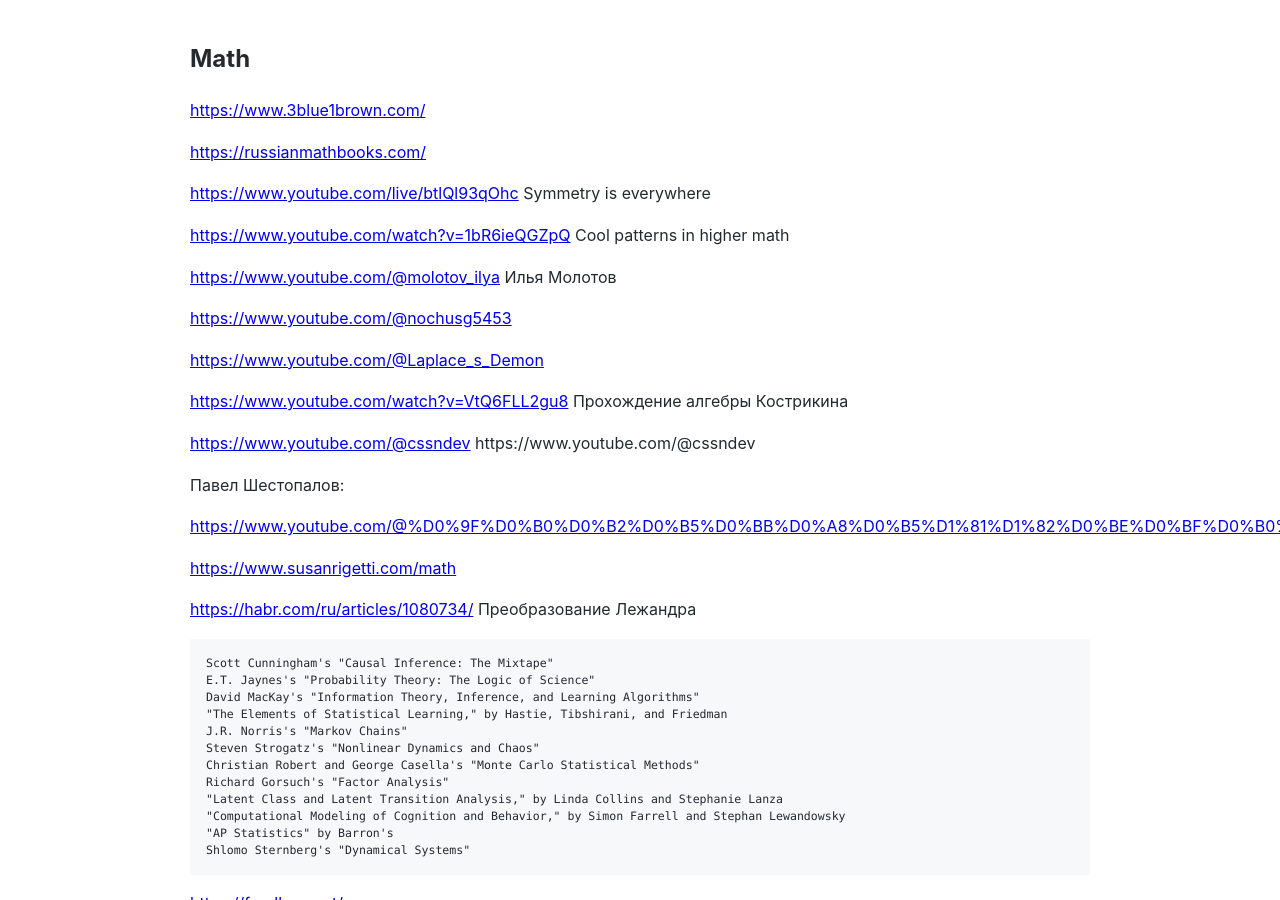
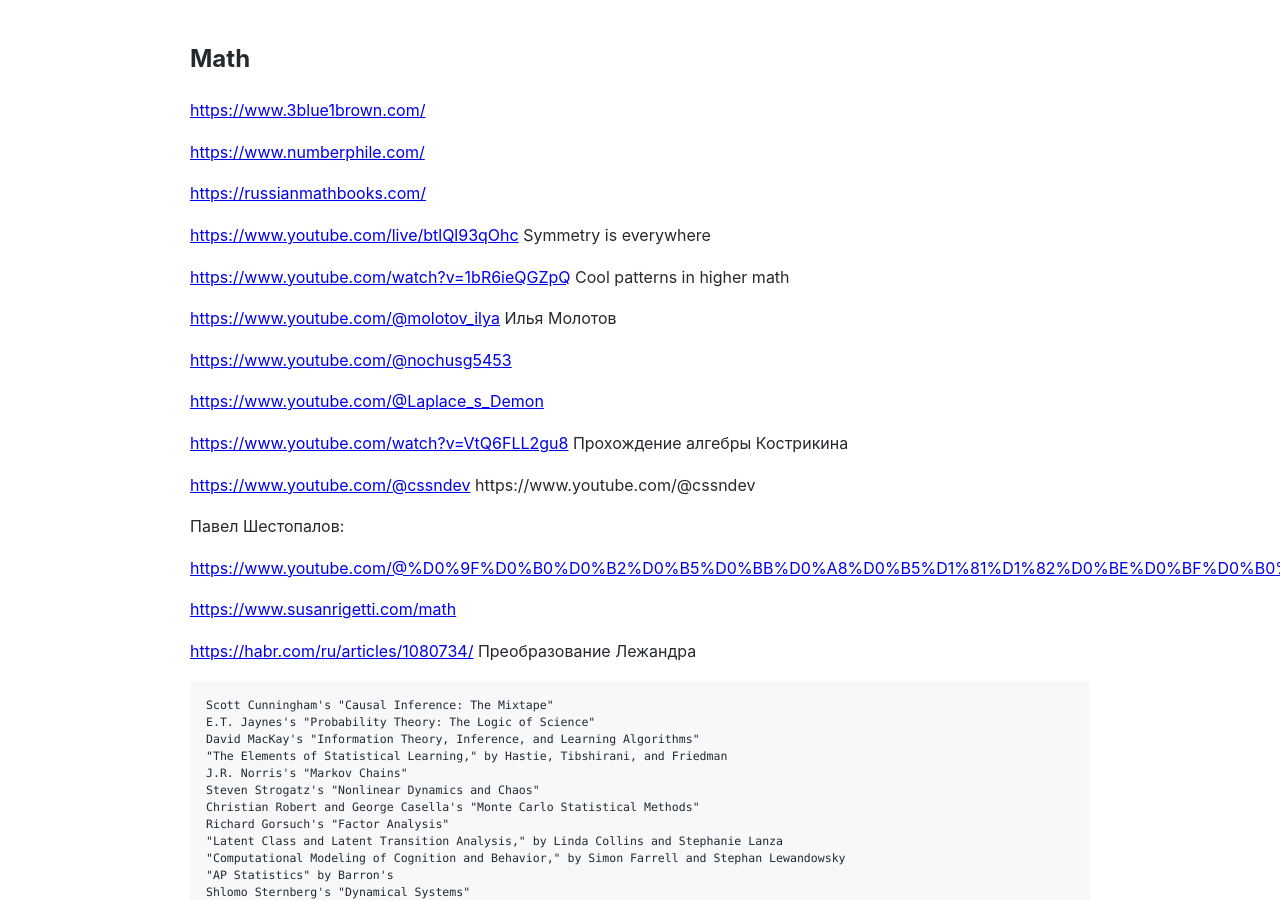
Before and after one commit to Michael-Lubinsky/michael-lubinsky.github.com, a Jekyll site: the page built from math/math.md, in a window 1280 px wide and 900 px high. Built offline with Jekyll 4.4.1, drawn with Linux system fonts in a browser that asks for light colours; our own code applies the rules of GitHub Pages for plain Markdown files.

Commit message:
Add additional math resources to math.md

```diff
--- a/math/math.md
+++ b/math/math.md
@@ -1,6 +1,8 @@
 ## Math
 
 <https://www.3blue1brown.com/>
+
+<https://www.numberphile.com/>
 
 <https://russianmathbooks.com/>
 
```
